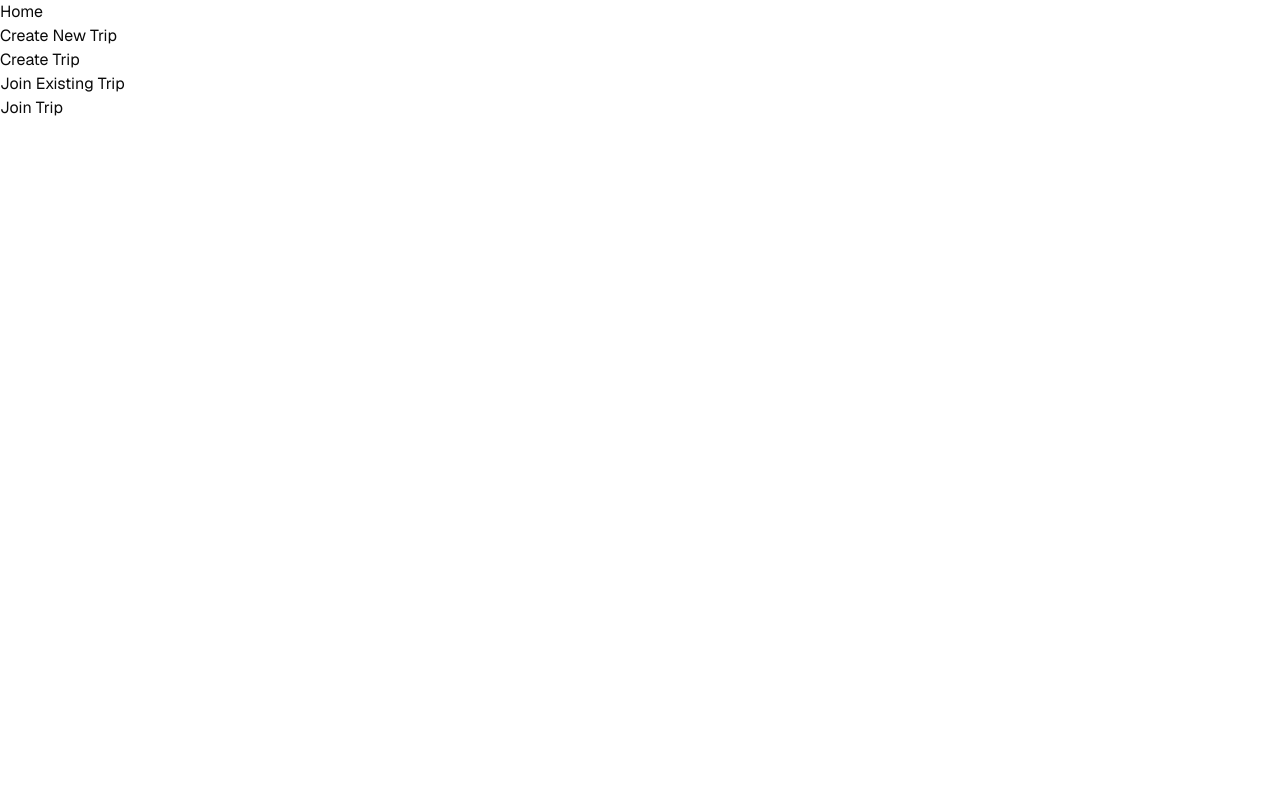
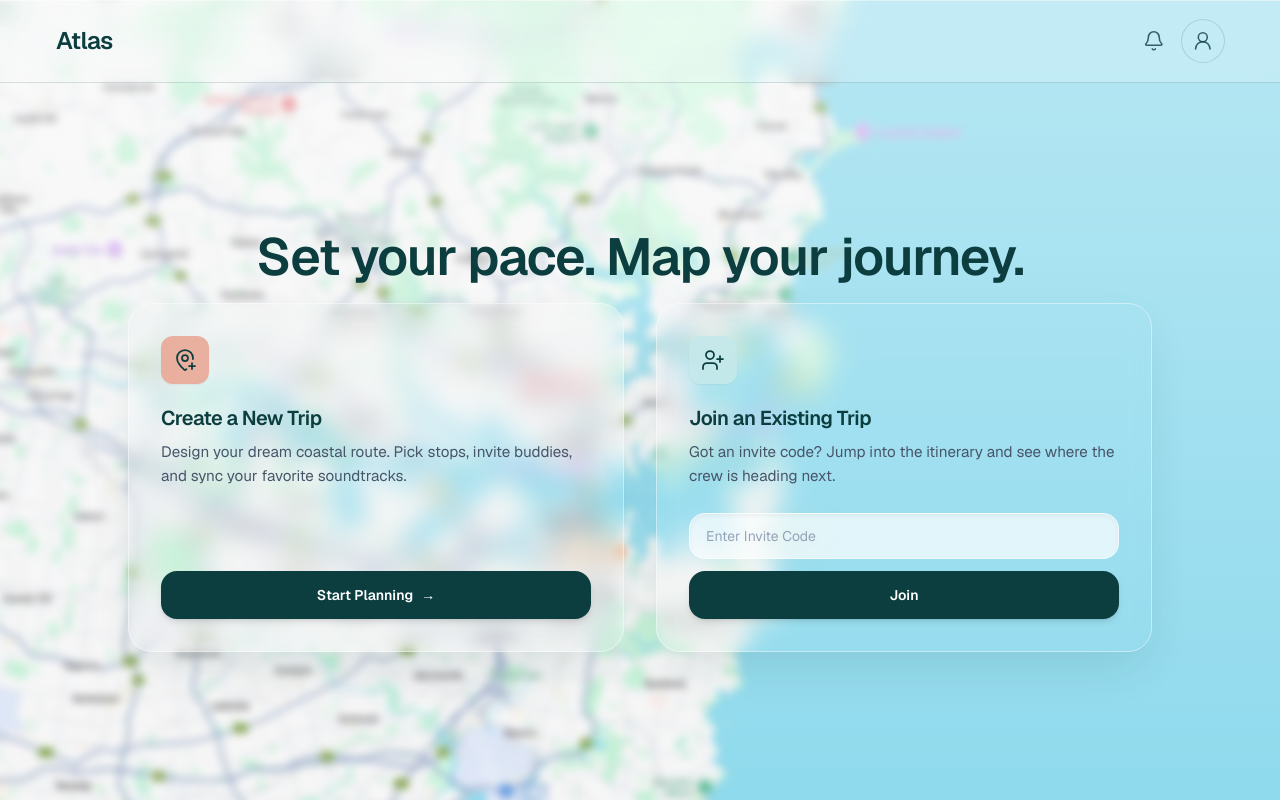
Before and after one commit to devsoc-unsw/trainee-hera-26t1, a Next.js app: page / in a window 1280 px wide. Built offline with nearby package versions, Linux system fonts and the light colour scheme.

Commit message:
[HER-11] create front end for landing page

```diff
--- a/app/layout.tsx
+++ b/app/layout.tsx
@@ -9,8 +9,8 @@ const defaultUrl = process.env.VERCEL_URL
 
 export const metadata: Metadata = {
   metadataBase: new URL(defaultUrl),
-  title: "Next.js and Supabase Starter Kit",
-  description: "The fastest way to build apps with Next.js and Supabase",
+  title: "Atlas",
+  description: "Plan trips, coordinate cars, and map your journey.",
 };
 
 const geistSans = Geist({
--- a/app/page.tsx
+++ b/app/page.tsx
@@ -1,18 +1,7 @@
-import CreateTripBox from "@/components/create-trip-box";
-import JoinTripBox from "@/components/join-trip-box";
+import { LandingHome } from "@/components/landing-home";
 
 const Home = () => {
-  return (
-    <main>
-      <div>
-        <h2>Home</h2>
-        <div>
-          <CreateTripBox />
-          <JoinTripBox />
-        </div>
-      </div>
-    </main>
-  );
+  return <LandingHome />;
 };
 
 export default Home;
--- /dev/null
+++ b/components/landing-home.tsx
@@ -0,0 +1,51 @@
+import Link from "next/link";
+import { MapPinPlus } from "lucide-react";
+import { LandingJoinCard } from "@/components/landing-join-card";
+import { LandingNavbar } from "@/components/landing-navbar";
+import { LandingMapBackground } from "@/components/landing-map-background";
+
+const cardClass =
+  "flex flex-col rounded-3xl border border-white/45 bg-white/32 p-7 shadow-[0_20px_50px_-12px_rgba(12,61,63,0.14)] backdrop-blur-md sm:p-8";
+
+export function LandingHome() {
+  return (
+    <div className="relative isolate flex min-h-[100dvh] flex-col overflow-hidden text-slate-800">
+      <LandingMapBackground />
+      <div className="relative flex min-h-[100dvh] flex-1 flex-col">
+        <LandingNavbar />
+
+        <main className="flex w-full flex-1 flex-col items-center justify-center gap-8 px-4 py-10 sm:gap-10 sm:px-6 md:py-12">
+          <div className="mx-auto w-full max-w-3xl text-center">
+            <h1 className="text-balance font-semibold leading-[1.1] tracking-tight text-atlas-teal text-3xl sm:text-4xl md:text-5xl lg:text-[3.25rem]">
+              Set your pace. Map your journey.
+            </h1>
+          </div>
+
+          <div className="mx-auto -mt-3 grid w-full max-w-5xl grid-cols-1 gap-6 sm:-mt-5 sm:gap-8 md:grid-cols-2 md:gap-8">
+            <article className={cardClass}>
+              <div className="mb-5 flex size-12 items-center justify-center rounded-xl bg-atlas-coral/90 text-atlas-teal shadow-sm">
+                <MapPinPlus className="size-6" strokeWidth={1.75} />
+              </div>
+              <h2 className="text-lg font-semibold tracking-tight text-atlas-teal sm:text-xl">
+                Create a New Trip
+              </h2>
+              <p className="mt-2 flex-1 text-sm leading-relaxed text-slate-600 sm:text-[0.95rem]">
+                Design your dream coastal route. Pick stops, invite buddies, and
+                sync your favorite soundtracks.
+              </p>
+              <Link
+                href="/create-trip"
+                className="mt-8 inline-flex w-full items-center justify-center gap-2 rounded-2xl bg-atlas-teal px-4 py-3.5 text-sm font-semibold text-white shadow-md transition-colors hover:bg-atlas-teal-hover"
+              >
+                Start Planning
+                <span aria-hidden>→</span>
+              </Link>
+            </article>
+
+            <LandingJoinCard cardClassName={cardClass} />
+          </div>
+        </main>
+      </div>
+    </div>
+  );
+}
--- /dev/null
+++ b/components/landing-join-card.tsx
@@ -0,0 +1,59 @@
+"use client";
+
+import { useRouter } from "next/navigation";
+import { type FormEvent, useState } from "react";
+import { UserPlus } from "lucide-react";
+
+type LandingJoinCardProps = {
+  cardClassName: string;
+};
+
+export function LandingJoinCard({ cardClassName }: LandingJoinCardProps) {
+  const router = useRouter();
+  const [code, setCode] = useState("");
+  const [pending, setPending] = useState(false);
+
+  const onSubmit = (e: FormEvent) => {
+    e.preventDefault();
+    setPending(true);
+    const trimmed = code.trim();
+    const qs = trimmed ? `?code=${encodeURIComponent(trimmed)}` : "";
+    router.push(`/join-trip${qs}`);
+  };
+
+  return (
+    <article className={cardClassName}>
+      <div className="mb-5 flex size-12 items-center justify-center rounded-xl bg-atlas-mist/90 text-atlas-teal shadow-sm">
+        <UserPlus className="size-6" strokeWidth={1.75} />
+      </div>
+      <h2 className="text-lg font-semibold tracking-tight text-atlas-teal sm:text-xl">
+        Join an Existing Trip
+      </h2>
+      <p className="mt-2 text-sm leading-relaxed text-slate-600 sm:text-[0.95rem]">
+        Got an invite code? Jump into the itinerary and see where the crew is
+        heading next.
+      </p>
+      <form onSubmit={onSubmit} className="mt-6 flex flex-col gap-3">
+        <label htmlFor="landing-invite-code" className="sr-only">
+          Invite code
+        </label>
+        <input
+          id="landing-invite-code"
+          type="text"
+          value={code}
+          onChange={(e) => setCode(e.target.value)}
+          placeholder="Enter Invite Code"
+          autoComplete="off"
+          className="w-full rounded-2xl border border-white/55 bg-white/70 px-4 py-3 text-sm text-slate-800 shadow-inner outline-none ring-atlas-teal/25 placeholder:text-slate-400 focus:ring-2"
+        />
+        <button
+          type="submit"
+          disabled={pending}
+          className="w-full rounded-2xl bg-atlas-teal px-4 py-3.5 text-sm font-semibold text-white shadow-md transition-colors hover:bg-atlas-teal-hover disabled:opacity-70"
+        >
+          {pending ? "Opening…" : "Join"}
+        </button>
+      </form>
+    </article>
+  );
+}
--- /dev/null
+++ b/components/landing-map-background.tsx
@@ -0,0 +1,17 @@
+/**
+ * Full-bleed Sydney map (static asset) with a light blur so the UI stays readable.
+ */
+export function LandingMapBackground() {
+  return (
+    <div
+      className="pointer-events-none absolute inset-0 overflow-hidden bg-[#dde3e8]"
+      aria-hidden
+    >
+      <div
+        className="absolute inset-0 scale-[1.06] bg-cover bg-center blur-[4px]"
+        style={{ backgroundImage: "url('/landing-map-sydney.png')" }}
+      />
+      <div className="absolute inset-0 bg-gradient-to-b from-white/35 via-white/12 to-white/22" />
+    </div>
+  );
+}
--- /dev/null
+++ b/components/landing-navbar.tsx
@@ -0,0 +1,41 @@
+import Link from "next/link";
+import { Bell, UserRound } from "lucide-react";
+
+type LandingNavbarProps = {
+  brandName?: string;
+};
+
+/**
+ * Top bar for the marketing landing page only.
+ * Map / Trips / Members live on the app shell later — not shown here per design.
+ */
+export function LandingNavbar({ brandName = "Atlas" }: LandingNavbarProps) {
+  return (
+    <header className="relative z-20 w-full shrink-0 border-b border-atlas-teal/15 bg-white/20 shadow-[0_1px_0_rgba(255,255,255,0.45)_inset] backdrop-blur-md">
+      <div className="mx-auto flex w-full max-w-[100rem] items-center justify-between px-5 py-4 sm:px-10 sm:py-5 lg:px-14">
+        <Link
+          href="/"
+          className="font-semibold tracking-tight text-atlas-teal transition-opacity hover:opacity-90 text-xl sm:text-2xl"
+        >
+          {brandName}
+        </Link>
+        <nav className="flex items-center gap-1 sm:gap-2" aria-label="Account">
+          <button
+            type="button"
+            className="rounded-full p-2.5 text-atlas-teal/80 transition-colors hover:bg-white/40 hover:text-atlas-teal"
+            aria-label="Notifications (coming soon)"
+          >
+            <Bell className="size-5 sm:size-[1.35rem]" strokeWidth={1.75} />
+          </button>
+          <Link
+            href="/auth/login"
+            className="rounded-full p-2.5 text-atlas-teal/80 ring-1 ring-atlas-teal/15 transition-colors hover:bg-white/40 hover:text-atlas-teal"
+            aria-label="Sign in"
+          >
+            <UserRound className="size-5 sm:size-[1.35rem]" strokeWidth={1.75} />
+          </Link>
+        </nav>
+      </div>
+    </header>
+  );
+}
--- a/tailwind.config.ts
+++ b/tailwind.config.ts
@@ -51,6 +51,14 @@ export default {
           "4": "hsl(var(--chart-4))",
           "5": "hsl(var(--chart-5))",
         },
+        atlas: {
+          teal: "#0c3d3f",
+          "teal-hover": "#0f4d50",
+          coral: "#e9a896",
+          mist: "#c5e8ea",
+          slate: "#3a4d56",
+          "slate-hover": "#2f3f47",
+        },
       },
       borderRadius: {
         lg: "var(--radius)",
```
Also changed, not shown: public/landing-map-sydney.png (added).
